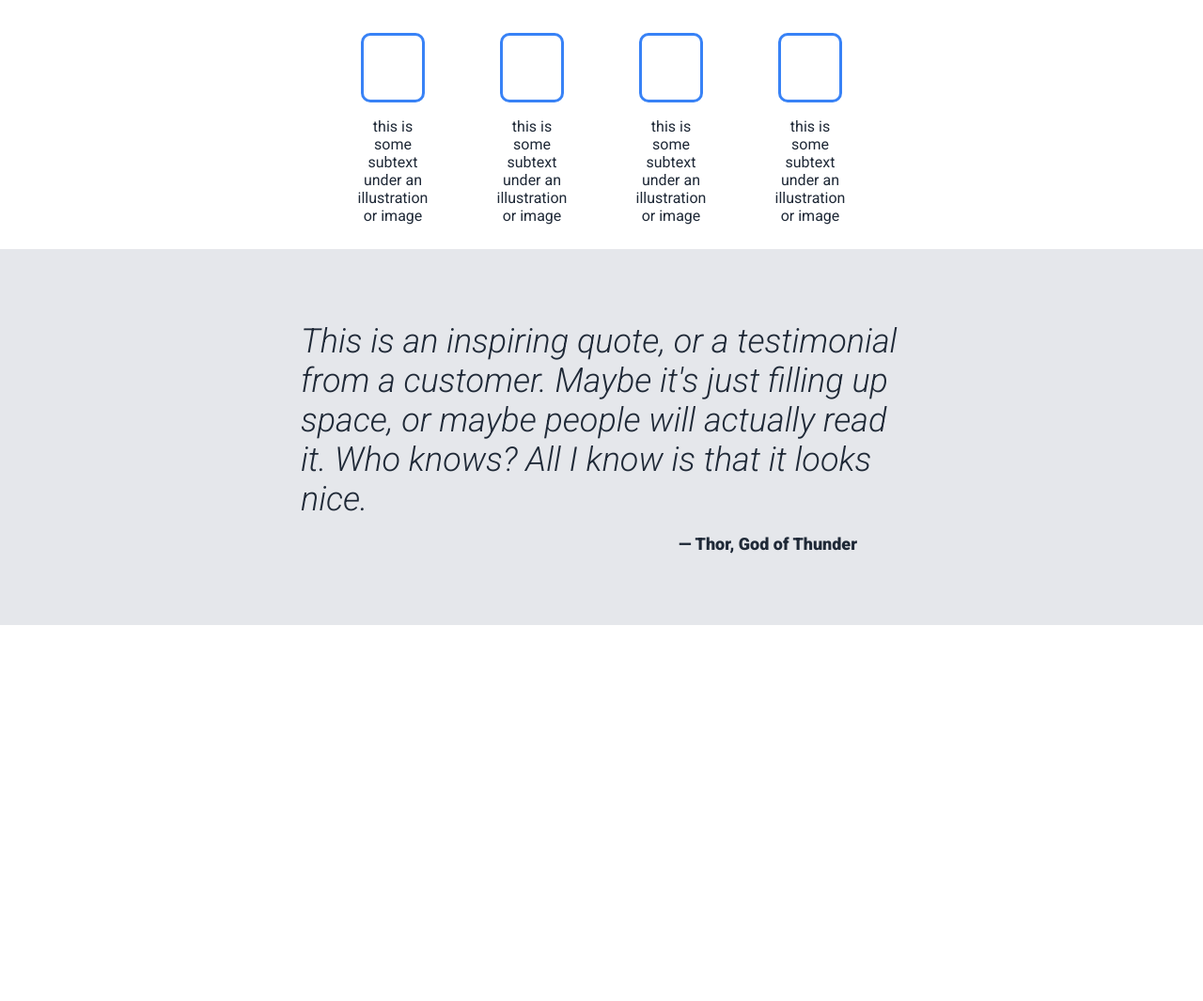
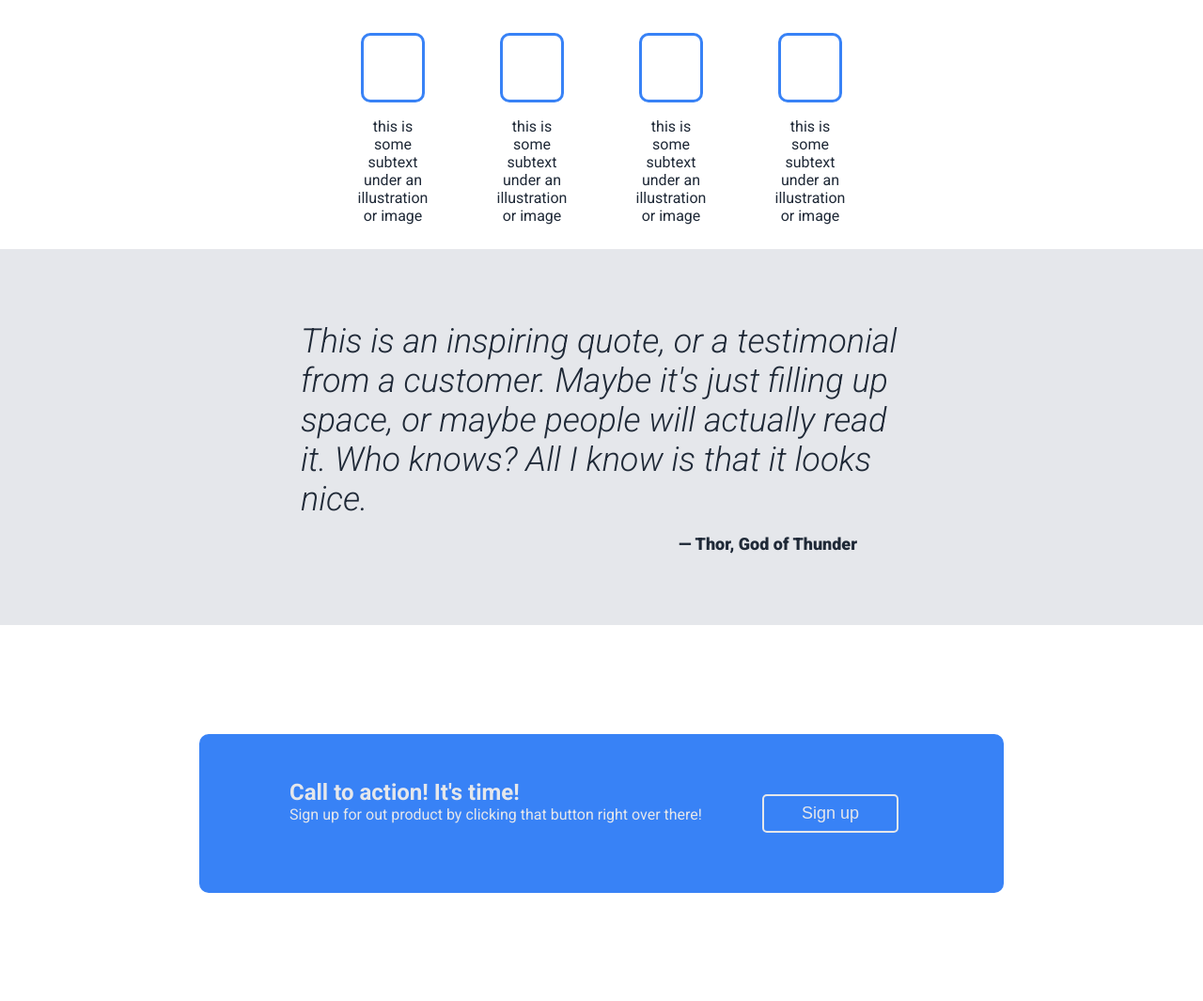
Before and after one commit to rgoshen/odin-landing-page, a plain HTML site: page index.html in a window 1280 px wide. Shown: the part 595-1660 px from the top of the page at 94% size. Before the commit the page ends 1260 px from the top, so only its background shows below. Drawn offline with Linux system fonts and the light colour scheme.

Commit message:
add call to action section

```diff
--- a/css/style.css
+++ b/css/style.css
@@ -23,7 +23,7 @@ button {
   color: var(--bg-quote-color);
   font-size: 1.125rem;
   margin: 1rem;
-  padding: 0.5rem 1.5rem;
+  padding: 0.5rem 2.5rem;
 }
 
 /* Navbar */
@@ -158,6 +158,30 @@ button {
   margin-right: 3rem;
 }
 
+/* Call-to-action */
+#call-to-action {
+  height: 50vh;
+  display: flex;
+  align-items: center;
+  justify-content: center;
+}
+
+.call-to-action {
+  background-color: var(--bg-button-color);
+  border-radius: 10px;
+  color: var(--bg-quote-color);
+  display: flex;
+  padding: 3rem 6rem;
+}
+
+.cta-text {
+  margin-right: 3rem;
+}
+
+.cta-btn {
+  border: 2px solid var(--bg-quote-color);
+}
+
 /* Utilities */
 
 .push-left {
--- a/index.html
+++ b/index.html
@@ -100,6 +100,17 @@
     </div>
     <!-- End Quote -->
 
+    <!-- Call to Action -->
+    <section id="call-to-action">
+      <div class="call-to-action">
+        <div class="cta-text">
+          <h2>Call to action! It's time!</h2>
+          <p>Sign up for out product by clicking that button right over there!</p>
+        </div>
+        <button class="cta-btn">Sign up</button>
+    </section>
+    <!-- End Call to Action -->
+
     <!-- Footer -->
     <!-- End Footer -->
   </body>
```
